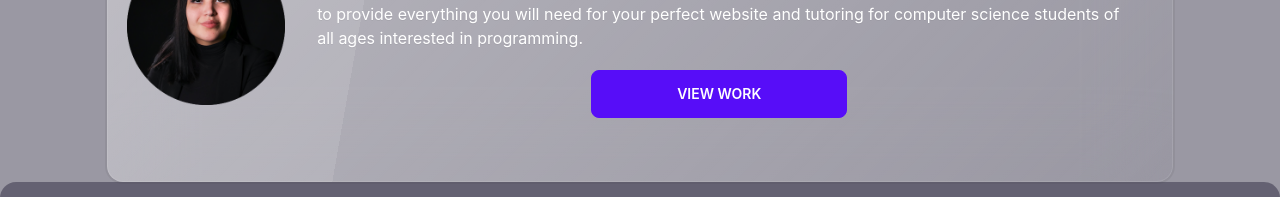
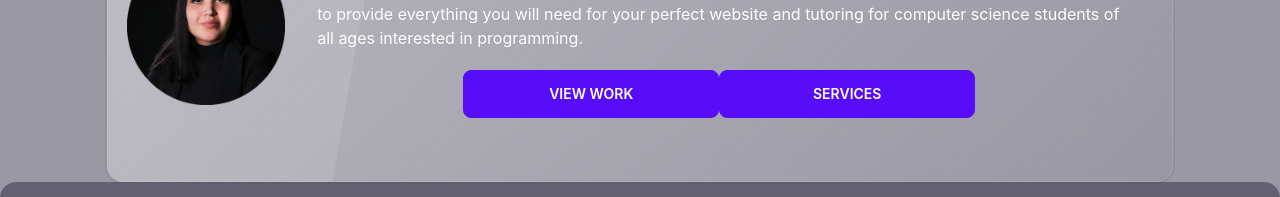
Before and after one commit to vhivestate/vhive, a React (Create React App) app: page / in a window 1280 px wide. Shown: the part 986-1183 px from the top of the page. Built offline with nearby package versions, Linux system fonts and the light colour scheme.

Commit message:
add btn to about

```diff
--- a/src/pages/Landing/index.js
+++ b/src/pages/Landing/index.js
@@ -39,6 +39,8 @@ function Landing(){
                 </div>
                 <div className='flex flex-wrap p-3 justify-center'>
                 <button className="about-btn btn btn-primary btn-wide text-white"><Link to={'/projects'}>View Work</Link></button>
+                <button className="about-btn btn btn-primary btn-wide text-white"><Link to={'/services'}>Services</Link></button>
+
                     </div>
                 </div>
             </div>
```
